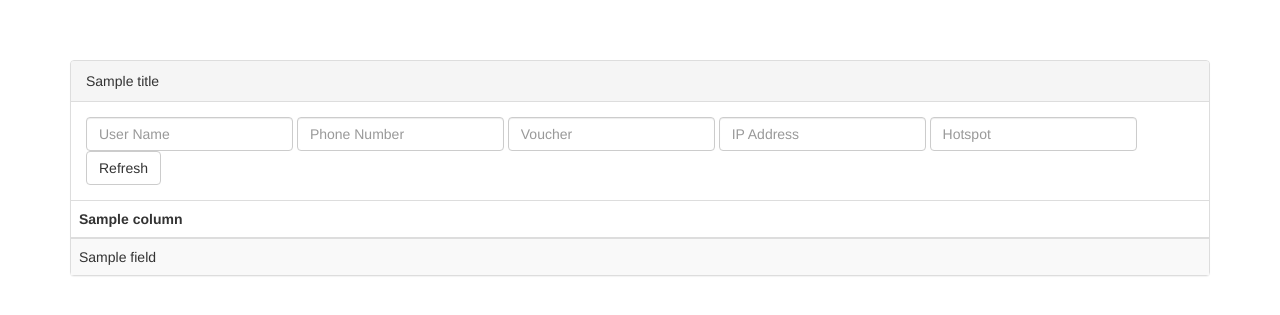
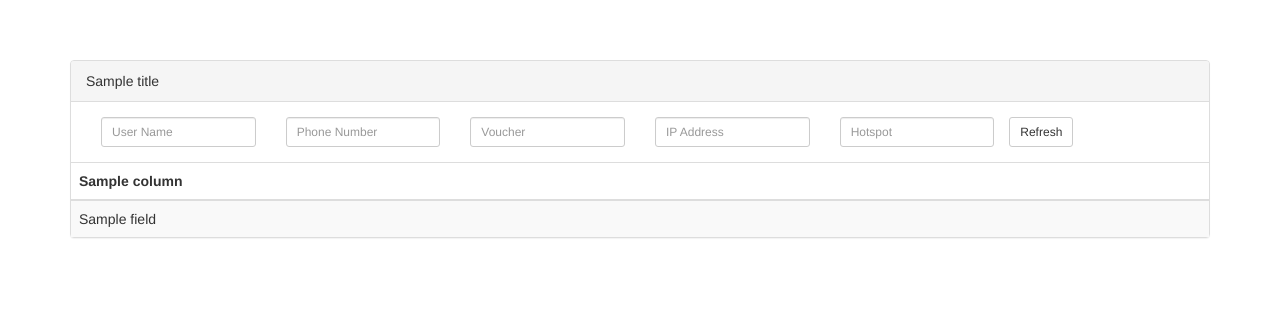
Before and after one commit to desdulianto/wifihotspot, a Flask app: template app/templates/online_user_list.html in a window 1280 px wide. Shown: the top 315 px of the page. Run offline with Flask 2, Linux system fonts and the light colour scheme; the template is opened without the code that fills it: most values are stand-ins (such as "Sample title", 1, 10 or a date in 2020); parts of the project's set-up code (start-up, migrations or seed data) failed here and were passed over; some libraries are stand-ins or nearby versions.

Commit message:
fix filter layout

```diff
--- a/app/templates/online_user_list.html
+++ b/app/templates/online_user_list.html
@@ -1,33 +1,21 @@
 {% extends "list.html" %}
+
+{% macro formgroup(name, label) %}
+<div class="form-group col-md-2">
+    <label class="sr-only" for="{{name}}">{{label}}</label>
+    <input type="text" class="form-control input-sm" id="{{name}}"
+     name="{{name}}" placeholder="{{label}}">
+</div>
+{% endmacro %}
 
 {% block panelbody %}
 <form class="form-inline" role="form" action="" method="get">
-    <div class="form-group">
-        <label class="sr-only" for="username">User Name</label>
-        <input type="text" class="form-control" id="username" name="username"
-         placeholder="User Name">
-    </div>
-    <div class="form-group">
-        <label class="sr-only" for="phone">Phone Number</label>
-        <input type="text" class="form-control" id="phone" name="phone"
-         placeholder="Phone Number">
-    </div>
-    <div class="form-group">
-        <label class="sr-only" for="user">Voucher</label>
-        <input type="text" class="form-control" id="user" name="user"
-         placeholder="Voucher">
-    </div>
-    <div class="form-group">
-        <label class="sr-only" for="address">IP Address</label>
-        <input type="text" class="form-control" id="address" name="address"
-         placeholder="IP Address">
-    </div>
-    <div class="form-group">
-        <label class="sr-only" for="server">Hotspot</label>
-        <input type="text" class="form-control" id="server" name="server"
-         placeholder="Hotspot">
-    </div>
-    <button type="submit" class="btn btn-default">Refresh</button>
+    {{ formgroup("username", "User Name") }}
+    {{ formgroup("phone", "Phone Number") }}
+    {{ formgroup("user", "Voucher") }}
+    {{ formgroup("address", "IP Address") }}
+    {{ formgroup("server", "Hotspot") }}
+    <button type="submit" class="btn btn-default btn-sm">Refresh</button>
 </form>
 {{super()}}
 {% endblock %}
```
